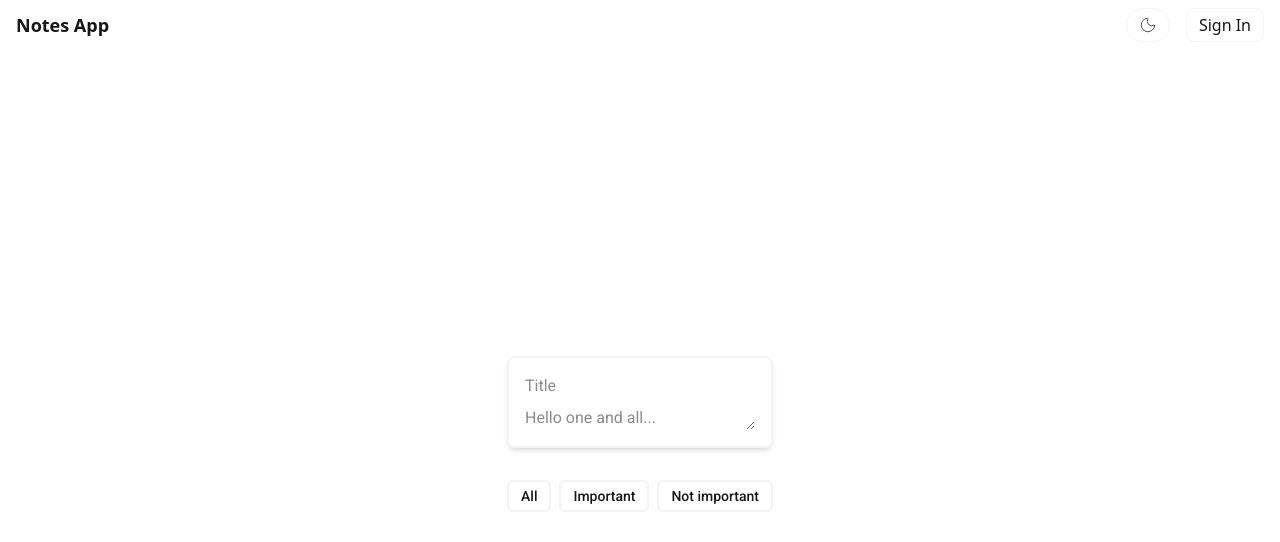
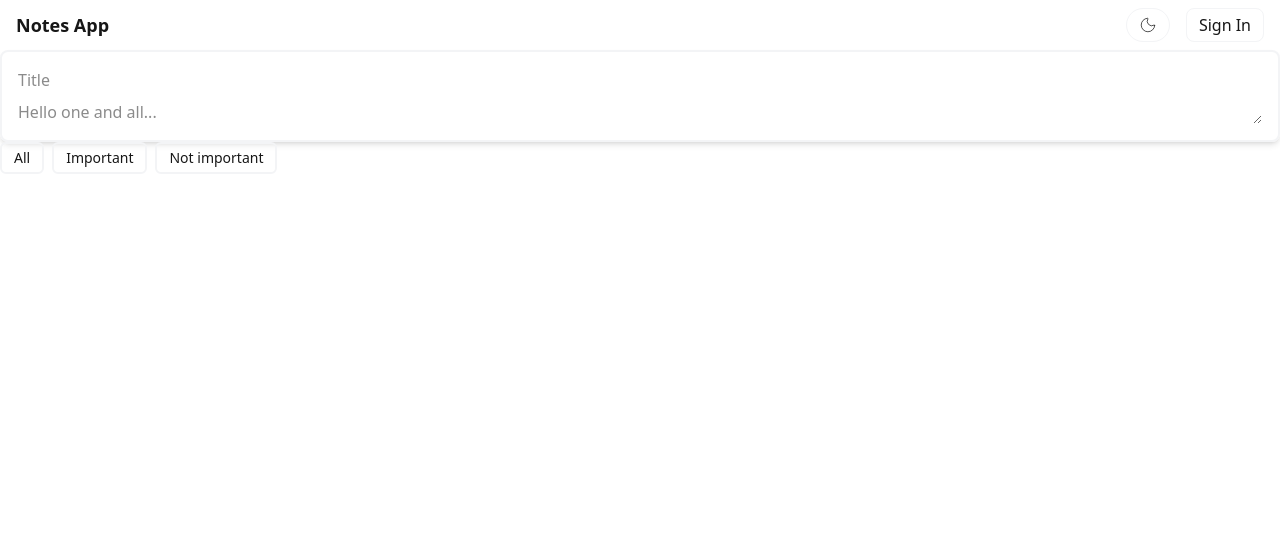
Before and after one commit to LaraBerenguer/notes-app, a Next.js app: page / in a window 1280 px wide. Shown: the top 542 px of the page. Built offline with nearby package versions, Linux system fonts and the light colour scheme; no server answers.

Commit message:
Create Toolbar.tsx to manage note creation and filters. Add it to layout instead of page

```diff
--- a/src/app/layout.tsx
+++ b/src/app/layout.tsx
@@ -3,6 +3,7 @@ import { Roboto } from "next/font/google";
 import "../styles/globals.css";
 import Navbar from "@/components/ui/Navbar";
 import Providers from "@/components/auth/SessionProvider";
+import Toolbar from "@/components/ui/Toolbar";
 
 const roboto = Roboto({
   variable: "--font-roboto",
@@ -25,6 +26,7 @@ export default function RootLayout({
       <body className={`${roboto.variable}`}>
         <Providers>
           <Navbar />
+          <Toolbar />
           {children}
         </Providers>
       </body>
--- a/src/app/page.tsx
+++ b/src/app/page.tsx
@@ -17,8 +17,6 @@ export default async function Home() {
   return (
     <div className={`${styles.page} bg-white dark:bg-[#202124] text-[#171717] dark:text-[#e8eaed]`}>
       <main className={styles.main}>
-        <CreateNoteForm />
-        <Filter />
         <NotesInit notes={notes} />
         <NotesList />
       </main>
--- /dev/null
+++ b/src/components/ui/Toolbar.tsx
@@ -0,0 +1,14 @@
+import Filter from "../filter/Filter";
+import CreateNoteForm from "../notes_forms/CreateNote";
+import styles from "@/app/page.module.css";
+
+const Toolbar = () => {
+    return (
+        <section className={`${styles.toolbar} bg-white dark:bg-[#202124] text-[#171717] dark:text-[#e8eaed]`}>
+            <CreateNoteForm />
+            <Filter />
+        </section>
+    );
+};
+
+export default Toolbar;
```
